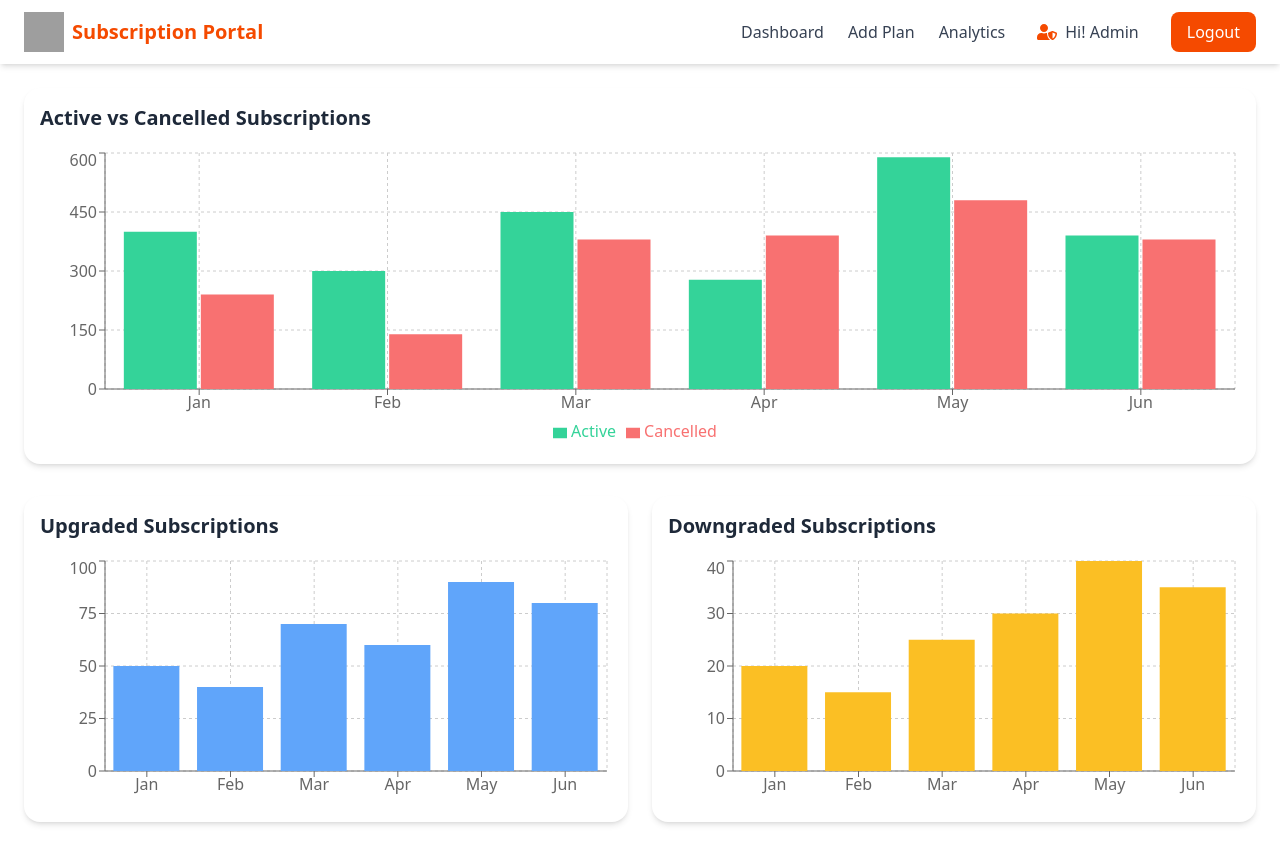
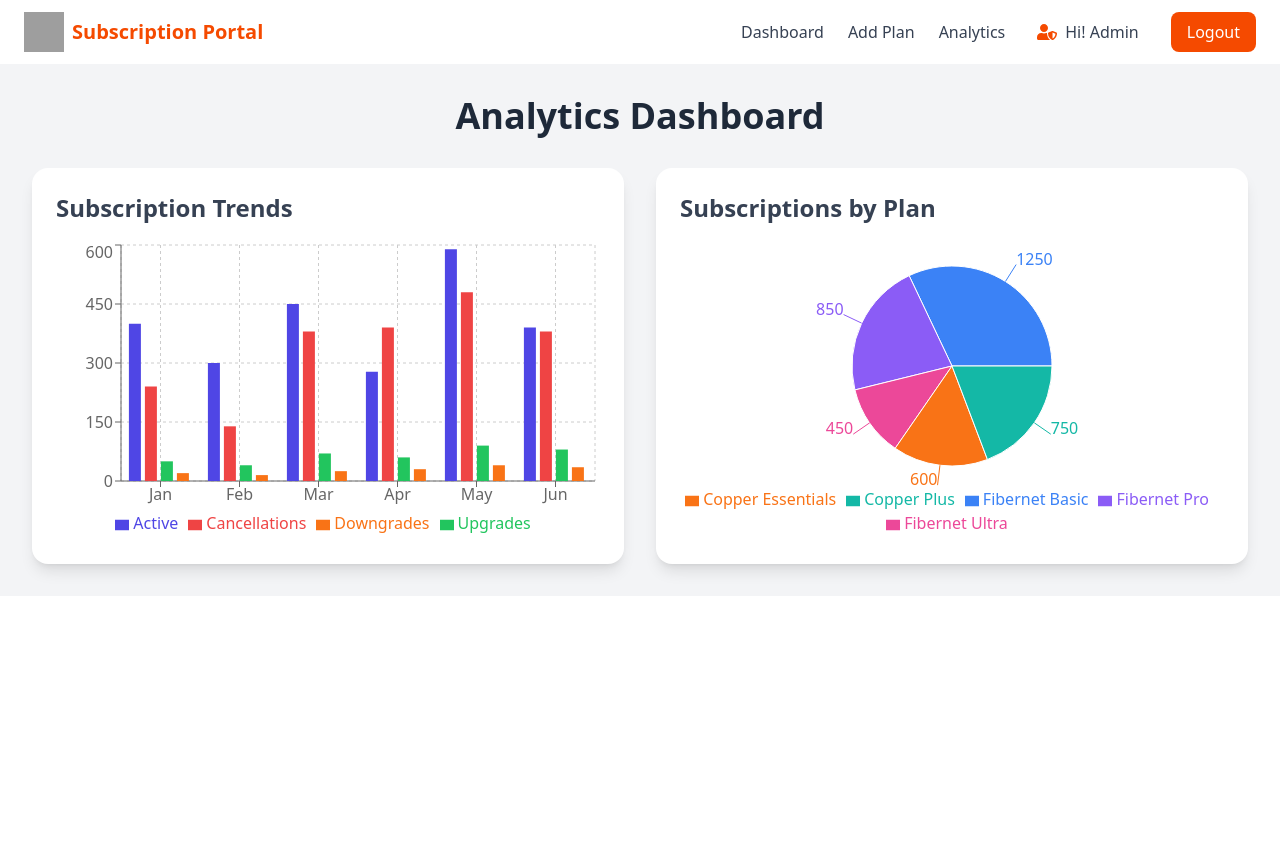
Before and after one commit to Preetika-P/SMS, a React (Vite) app in the folder SMS-frontend/: page /admin/analytics in a window 1280 px wide. After the commit the page ends 800 px from the top, so only its background shows below. Built offline with nearby package versions, Linux system fonts and the light colour scheme; grey boxes are pictures that could not be loaded.

Commit message:
replaced old analytics model

```diff
--- a/SMS-frontend/src/pages/admin/Analytics.jsx
+++ b/SMS-frontend/src/pages/admin/Analytics.jsx
@@ -1,5 +1,79 @@
-import { BarChart, Bar, XAxis, YAxis, CartesianGrid, Tooltip, Legend, ResponsiveContainer } from "recharts";
+// import { BarChart, Bar, XAxis, YAxis, CartesianGrid, Tooltip, Legend, ResponsiveContainer } from "recharts";
 
+// const analyticsData = [
+//   { name: 'Jan', active: 400, cancelled: 240, upgraded: 50, downgraded: 20 },
+//   { name: 'Feb', active: 300, cancelled: 139, upgraded: 40, downgraded: 15 },
+//   { name: 'Mar', active: 450, cancelled: 380, upgraded: 70, downgraded: 25 },
+//   { name: 'Apr', active: 278, cancelled: 390, upgraded: 60, downgraded: 30 },
+//   { name: 'May', active: 589, cancelled: 480, upgraded: 90, downgraded: 40 },
+//   { name: 'Jun', active: 390, cancelled: 380, upgraded: 80, downgraded: 35 },
+// ];
+
+// export default function Analytics() {
+//   return (
+//     <div className="p-6 space-y-8">
+//       {/* Row 1 - Active vs Cancelled */}
+//       <div className="bg-white p-4 rounded-2xl shadow-md">
+//         <h2 className="text-xl font-semibold text-gray-800 mb-4">
+//           Active vs Cancelled Subscriptions
+//         </h2>
+//         <ResponsiveContainer width="100%" height={300}>
+//           <BarChart data={analyticsData}>
+//             <CartesianGrid strokeDasharray="3 3" />
+//             <XAxis dataKey="name" />
+//             <YAxis />
+//             <Tooltip />
+//             <Legend />
+//             <Bar dataKey="active" fill="#34D399" name="Active" />
+//             <Bar dataKey="cancelled" fill="#F87171" name="Cancelled" />
+//           </BarChart>
+//         </ResponsiveContainer>
+//       </div>
+
+//       {/* Row 2 - Upgraded & Downgraded */}
+//       <div className="grid grid-cols-1 md:grid-cols-2 gap-6">
+//         {/* Upgraded */}
+//         <div className="bg-white p-4 rounded-2xl shadow-md">
+//           <h2 className="text-xl font-semibold text-gray-800 mb-4">
+//             Upgraded Subscriptions
+//           </h2>
+//           <ResponsiveContainer width="100%" height={250}>
+//             <BarChart data={analyticsData}>
+//               <CartesianGrid strokeDasharray="3 3" />
+//               <XAxis dataKey="name" />
+//               <YAxis />
+//               <Tooltip />
+//               <Bar dataKey="upgraded" fill="#60A5FA" name="Upgraded" />
+//             </BarChart>
+//           </ResponsiveContainer>
+//         </div>
+
+//         {/* Downgraded */}
+//         <div className="bg-white p-4 rounded-2xl shadow-md">
+//           <h2 className="text-xl font-semibold text-gray-800 mb-4">
+//             Downgraded Subscriptions
+//           </h2>
+//           <ResponsiveContainer width="100%" height={250}>
+//             <BarChart data={analyticsData}>
+//               <CartesianGrid strokeDasharray="3 3" />
+//               <XAxis dataKey="name" />
+//               <YAxis />
+//               <Tooltip />
+//               <Bar dataKey="downgraded" fill="#FBBF24" name="Downgraded" />
+//             </BarChart>
+//           </ResponsiveContainer>
+//         </div>
+//       </div>
+//     </div>
+//   );
+// }
+
+//
+
+import React from 'react';
+import { BarChart, Bar, XAxis, YAxis, CartesianGrid, Tooltip, Legend, ResponsiveContainer, PieChart, Pie, Cell } from 'recharts';
+
+// --- Mock Data ---
 const analyticsData = [
     { name: 'Jan', active: 400, cancelled: 240, upgraded: 50, downgraded: 20 },
     { name: 'Feb', active: 300, cancelled: 139, upgraded: 40, downgraded: 15 },
@@ -9,61 +83,55 @@ const analyticsData = [
     { name: 'Jun', active: 390, cancelled: 380, upgraded: 80, downgraded: 35 },
 ];
 
-export default function Analytics() {
+const planAnalyticsData = [
+  { name: 'Fibernet Basic', subscribers: 1250 },
+  { name: 'Fibernet Pro', subscribers: 850 },
+  { name: 'Fibernet Ultra', subscribers: 450 },
+  { name: 'Copper Essentials', subscribers: 600 },
+  { name: 'Copper Plus', subscribers: 750 },
+];
+
+const PIE_CHART_COLORS = ['#3b82f6', '#8b5cf6', '#ec4899', '#f97316', '#14b8a6'];
+
+// --- Analytics Component ---
+export default function AnalyticsPage() {
     return (
-    <div className="p-6 space-y-8">
-      {/* Row 1 - Active vs Cancelled */}
-      <div className="bg-white p-4 rounded-2xl shadow-md">
-        <h2 className="text-xl font-semibold text-gray-800 mb-4">
-          Active vs Cancelled Subscriptions
-        </h2>
+        <div className="p-4 md:p-8 space-y-8 bg-gray-100">
+            <h2 className="text-4xl font-bold text-gray-800 text-center">Analytics Dashboard</h2>
+            <div className="grid grid-cols-1 lg:grid-cols-2 gap-8">
+                {/* Subscription Trends Chart */}
+                <div className="bg-white p-6 rounded-2xl shadow-lg">
+                    <h3 className="text-2xl font-semibold text-gray-700 mb-4">Subscription Trends</h3>
                     <ResponsiveContainer width="100%" height={300}>
                         <BarChart data={analyticsData}>
                             <CartesianGrid strokeDasharray="3 3" />
                             <XAxis dataKey="name" />
                             <YAxis />
-            <Tooltip />
+                            <Tooltip contentStyle={{ backgroundColor: '#fff', border: '1px solid #ddd', borderRadius: '8px' }}/>
                             <Legend />
-            <Bar dataKey="active" fill="#34D399" name="Active" />
-            <Bar dataKey="cancelled" fill="#F87171" name="Cancelled" />
+                            <Bar dataKey="active" fill="#4f46e5" name="Active" />
+                            <Bar dataKey="cancelled" fill="#ef4444" name="Cancellations" />
+                            <Bar dataKey="upgraded" fill="#22c55e" name="Upgrades" />
+                            <Bar dataKey="downgraded" fill="#f97316" name="Downgrades" />
                         </BarChart>
                     </ResponsiveContainer>
                 </div>
-
-      {/* Row 2 - Upgraded & Downgraded */}
-      <div className="grid grid-cols-1 md:grid-cols-2 gap-6">
-        {/* Upgraded */}
-        <div className="bg-white p-4 rounded-2xl shadow-md">
-          <h2 className="text-xl font-semibold text-gray-800 mb-4">
-            Upgraded Subscriptions
-          </h2>
-          <ResponsiveContainer width="100%" height={250}>
-            <BarChart data={analyticsData}>
-              <CartesianGrid strokeDasharray="3 3" />
-              <XAxis dataKey="name" />
-              <YAxis />
+                {/* Subscriptions by Plan Chart */}
+                <div className="bg-white p-6 rounded-2xl shadow-lg">
+                    <h3 className="text-2xl font-semibold text-gray-700 mb-4">Subscriptions by Plan</h3>
+                    <ResponsiveContainer width="100%" height={300}>
+                        <PieChart>
+                            <Pie data={planAnalyticsData} dataKey="subscribers" nameKey="name" cx="50%" cy="50%" outerRadius={100} label>
+                                {planAnalyticsData.map((entry, index) => (
+                                    <Cell key={`cell-${index}`} fill={PIE_CHART_COLORS[index % PIE_CHART_COLORS.length]} />
+                                ))}
+                            </Pie>
                             <Tooltip />
-              <Bar dataKey="upgraded" fill="#60A5FA" name="Upgraded" />
-            </BarChart>
-          </ResponsiveContainer>
-        </div>
-
-        {/* Downgraded */}
-        <div className="bg-white p-4 rounded-2xl shadow-md">
-          <h2 className="text-xl font-semibold text-gray-800 mb-4">
-            Downgraded Subscriptions
-          </h2>
-          <ResponsiveContainer width="100%" height={250}>
-            <BarChart data={analyticsData}>
-              <CartesianGrid strokeDasharray="3 3" />
-              <XAxis dataKey="name" />
-              <YAxis />
-              <Tooltip />
-              <Bar dataKey="downgraded" fill="#FBBF24" name="Downgraded" />
-            </BarChart>
+                            <Legend />
+                        </PieChart>
                     </ResponsiveContainer>
                 </div>
             </div>
         </div>
     );
-}
+};
```
Lines whose indentation alone changed are shown as unchanged.
